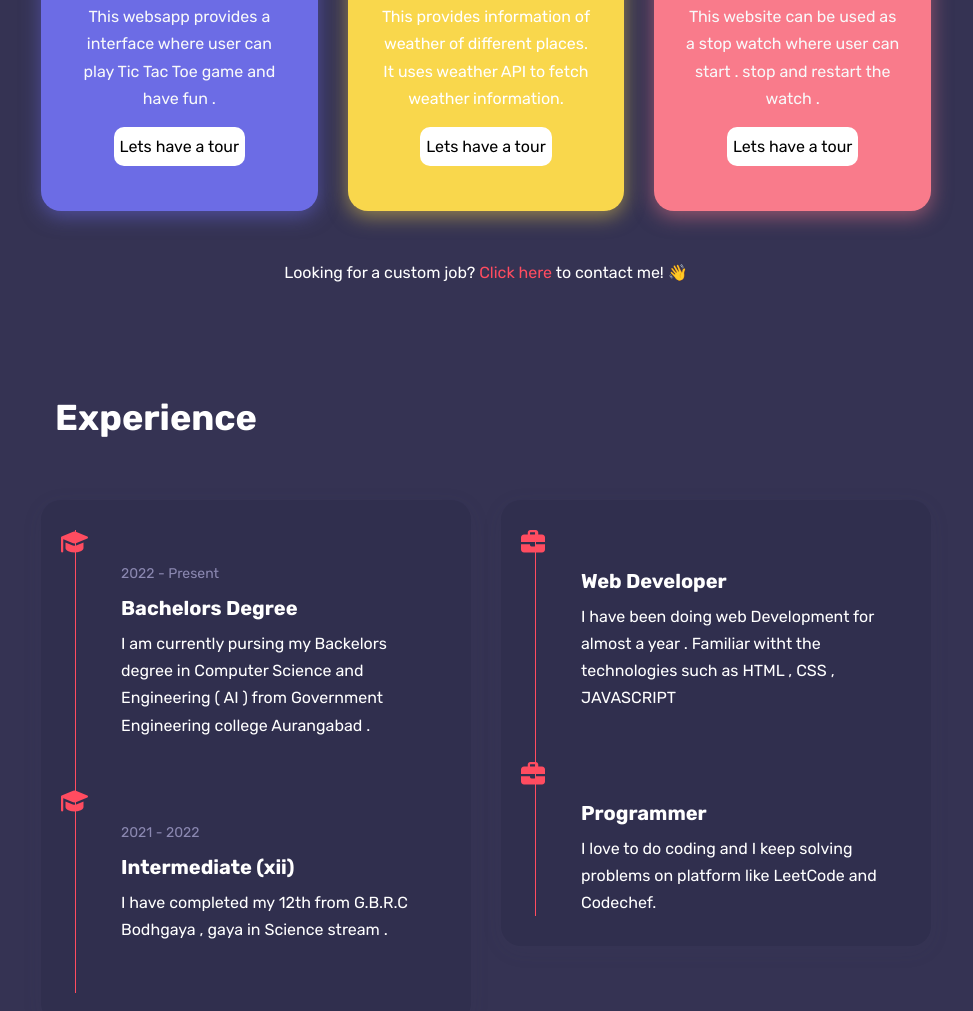
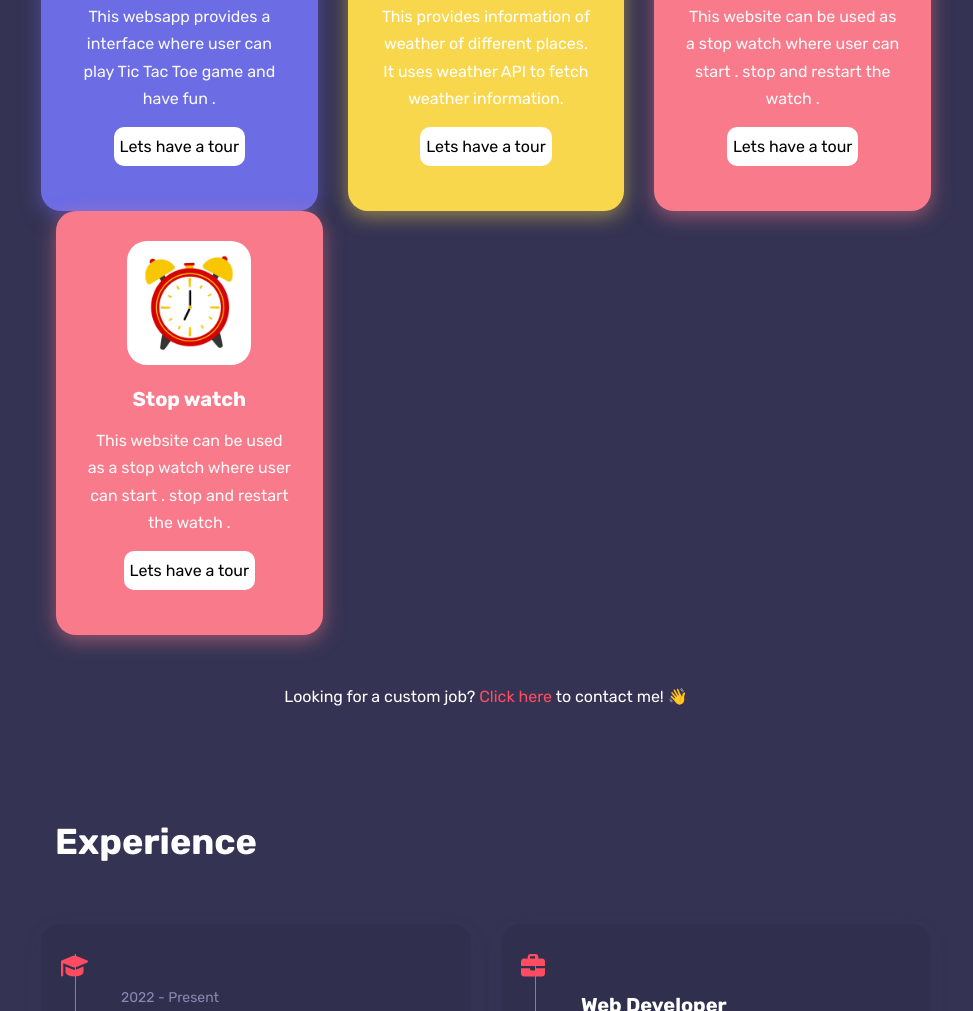
Before and after one commit to Sristy-72/Portfolio, a plain HTML site: page index.html in a window 1280 px wide. Shown: the part 1769-2780 px from the top of the page, without its empty margins (154-1127 px from the left). Drawn offline with nearby package versions, Linux system fonts and the light colour scheme.

Commit message:
Update index.html

```diff
--- a/index.html
+++ b/index.html
@@ -786,7 +786,36 @@
               ></div>
             </div>
           </div>
-
+         <div class="col-md-4">
+              <!-- service box -->
+              <div
+                class="service-box rounded data-background padding-30 text-center text-light shadow-pink"
+                data-color="#F97B8B"
+                style="background-color: rgb(249, 123, 139)"
+              >
+                <img
+                  src="images/sotp-watch.jpg"
+                  alt="Age Calculator"
+                  class="project-images rounded"
+                />
+                <h3 class="mb-3 mt-0">Stop watch</h3>
+                <p class="mb-0">
+                 This website can be used as a stop watch where user can start . stop and restart the watch .
+
+                <a
+                  href="https://zippy-genie-55f1ab.netlify.app/"
+                  class="project-links"
+                  target="_blank"
+                >
+                  Lets have a tour
+                </a>
+              </div>
+              <div
+                class="spacer d-md-none d-lg-none"
+                data-height="30"
+                style="height: 30px"
+              ></div>
+            </div>
           <div class="mt-5 text-center">
             <p class="mb-0">
               Looking for a custom job? <a href="#contact">Click here</a> to
```
